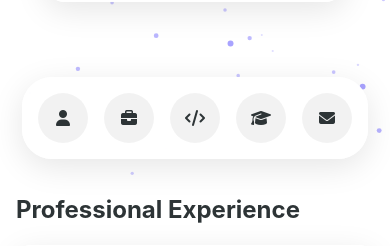
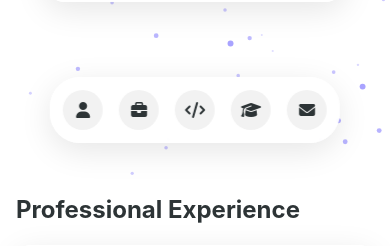
Before and after one commit to PrateekPethe/prateekpethe.github.io, a PHP site: page / in a window 390 px wide. Shown: the part 669-915 px from the top of the page. Run offline with PHP 8.4, Linux system fonts and the light colour scheme; some libraries are stand-ins or nearby versions.

Commit message:
Update main.css

```diff
--- a/styles/main.css
+++ b/styles/main.css
@@ -311,16 +311,30 @@ input:focus, textarea:focus {
 }
 
 @media (max-width: 768px) {
+    #contact {
+        padding-bottom: 5rem !important;
+    }
     .container {
         padding: 1rem;
     }
 
+
     .floating-nav {
-        bottom: 1rem;
+        bottom: 2rem;
         top: auto;
         right: 50%;
         transform: translateX(50%);
         flex-direction: row;
+        padding: 0.8rem;
+    }
+
+    .nav-item {
+        width: 40px;
+        height: 40px;
+    }
+
+    .glow-button {
+        margin-bottom: 2rem;
     }
 
     .hero {
```
